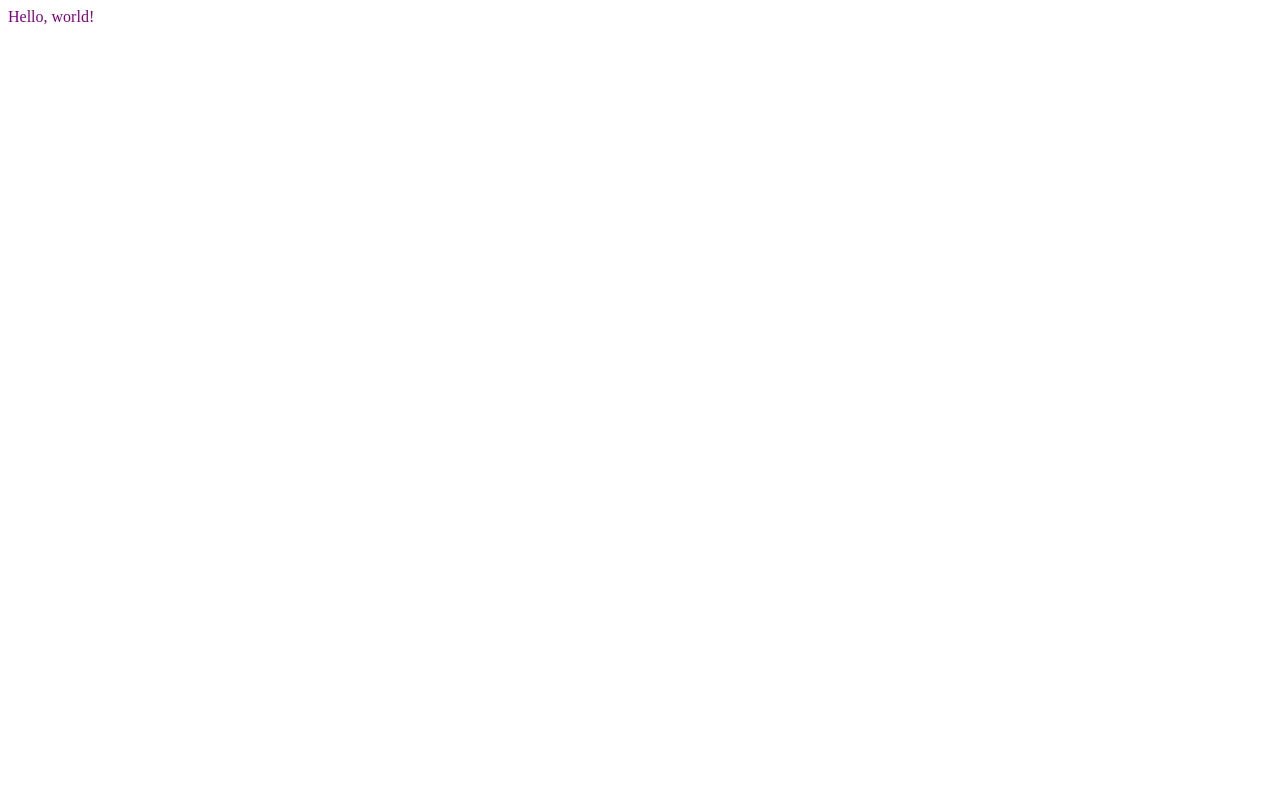
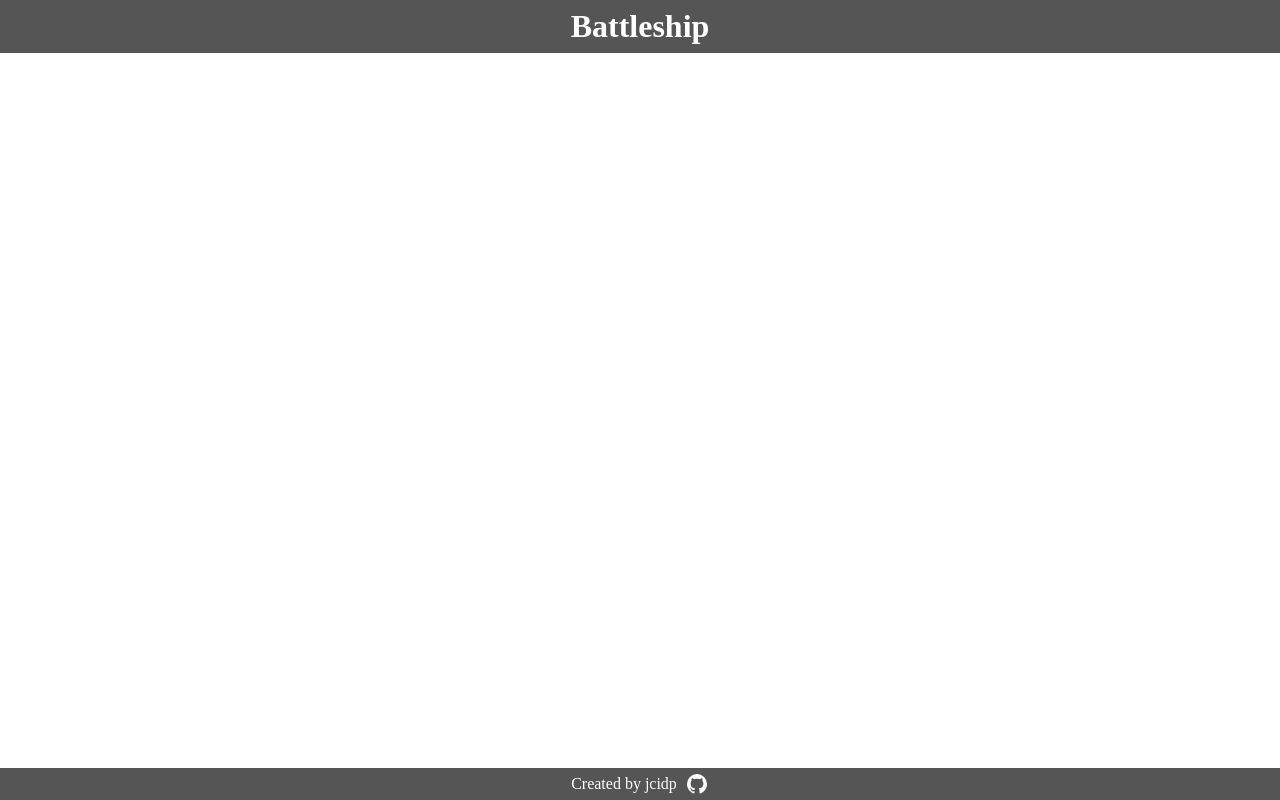
Before and after one commit to jcidp/battleship, a website built with webpack: page dist/index.html in a window 1280 px wide. Built offline with nearby package versions, Linux system fonts and the light colour scheme.

Commit message:
Add basic page layout

```diff
--- a/src/index.js
+++ b/src/index.js
@@ -1,4 +1,4 @@
 import "./style.scss";
+import { renderPageLayout } from "./modules/dom";
 
-const text = document.querySelector("body");
-text.textContent = "Hello, world!";
+renderPageLayout();
--- a/src/modules/dom.js
+++ b/src/modules/dom.js
@@ -1,3 +1,31 @@
-import gameController from "./modules/game";
+import gameController from "./game";
 import { createElement, renderLinkIcon } from "./helpers";
 import events from "./pubsub";
+
+function renderPageLayout() {
+  const body = document.querySelector("body");
+
+  const header = createElement("header");
+  header.appendChild(createElement("h1", "Battleship"));
+  body.appendChild(header);
+
+  body.appendChild(createElement("main"));
+
+  const footer = createElement("footer");
+  const a = createElement("a", "", "", [
+    ["href", "https://github.com/jcidp"],
+    ["target", "_blank"],
+  ]);
+  a.appendChild(createElement("p", "Created by jcidp"));
+  a.appendChild(
+    renderLinkIcon(
+      "github",
+      "0 0 24 24",
+      "M12,2A10,10 0 0,0 2,12C2,16.42 4.87,20.17 8.84,21.5C9.34,21.58 9.5,21.27 9.5,21C9.5,20.77 9.5,20.14 9.5,19.31C6.73,19.91 6.14,17.97 6.14,17.97C5.68,16.81 5.03,16.5 5.03,16.5C4.12,15.88 5.1,15.9 5.1,15.9C6.1,15.97 6.63,16.93 6.63,16.93C7.5,18.45 8.97,18 9.54,17.76C9.63,17.11 9.89,16.67 10.17,16.42C7.95,16.17 5.62,15.31 5.62,11.5C5.62,10.39 6,9.5 6.65,8.79C6.55,8.54 6.2,7.5 6.75,6.15C6.75,6.15 7.59,5.88 9.5,7.17C10.29,6.95 11.15,6.84 12,6.84C12.85,6.84 13.71,6.95 14.5,7.17C16.41,5.88 17.25,6.15 17.25,6.15C17.8,7.5 17.45,8.54 17.35,8.79C18,9.5 18.38,10.39 18.38,11.5C18.38,15.32 16.04,16.16 13.81,16.41C14.17,16.72 14.5,17.33 14.5,18.26C14.5,19.6 14.5,20.68 14.5,21C14.5,21.27 14.66,21.59 15.17,21.5C19.14,20.16 22,16.42 22,12A10,10 0 0,0 12,2Z",
+    ),
+  );
+  footer.appendChild(a);
+  body.appendChild(footer);
+}
+
+export { renderPageLayout };
--- a/src/style.scss
+++ b/src/style.scss
@@ -1,5 +1,43 @@
-$body-color: purple;
+$primary-color: purple;
+$secondary-color: #555;
+$highlight-color: purple;
+$primary-fc: black;
+$secondary-fc: white;
+
+* {
+  box-sizing: border-box;
+  margin: 0;
+  padding: 0;
+}
 
 body {
-  color: $body-color;
+  display: grid;
+  grid-template-rows: max-content 1fr max-content;
+  height: 100lvh;
 }
+
+header {
+  background-color: $secondary-color;
+  color: $secondary-fc;
+  text-align: center;
+  padding: 0.5em 0;
+}
+
+footer {
+  background-color: $secondary-color;
+  padding: 0.25em 0;
+
+  a {
+    color: $secondary-fc;
+    text-decoration: none;
+    display: flex;
+    justify-content: center;
+    align-items: center;
+  }
+
+  svg {
+    margin-left: 0.5em;
+    max-width: 1.5em;
+    fill: $secondary-fc;
+  }
+}
```
Also changed, not shown: dist/index.bundle.js.
